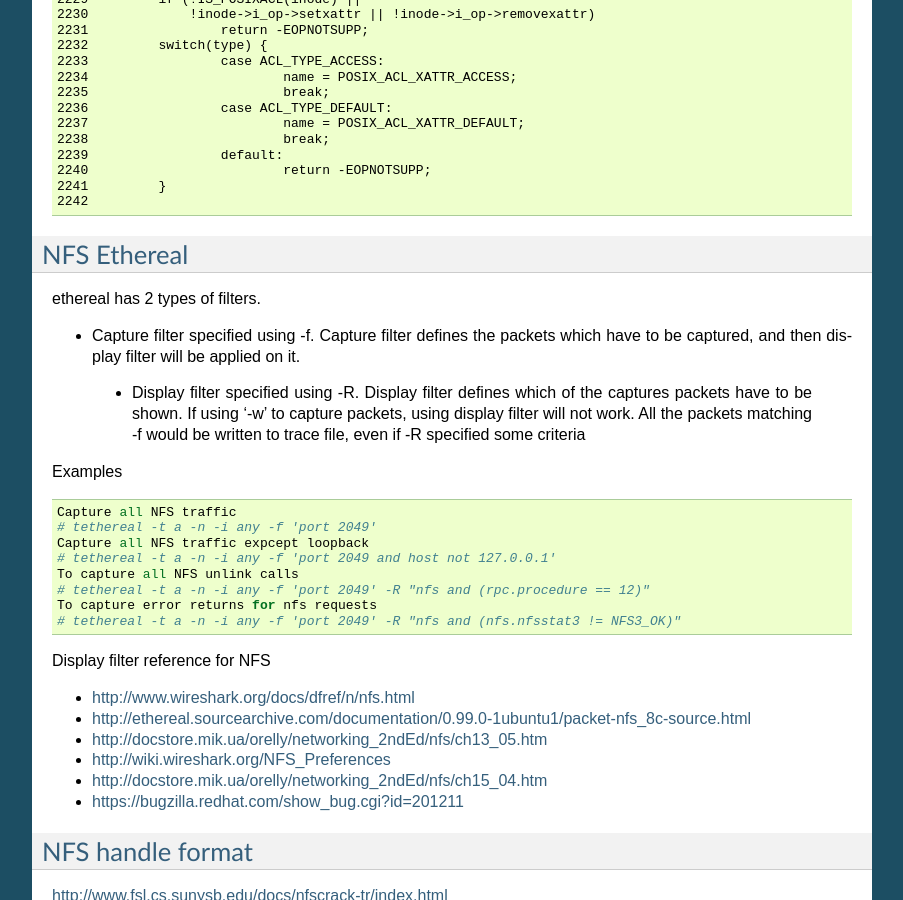
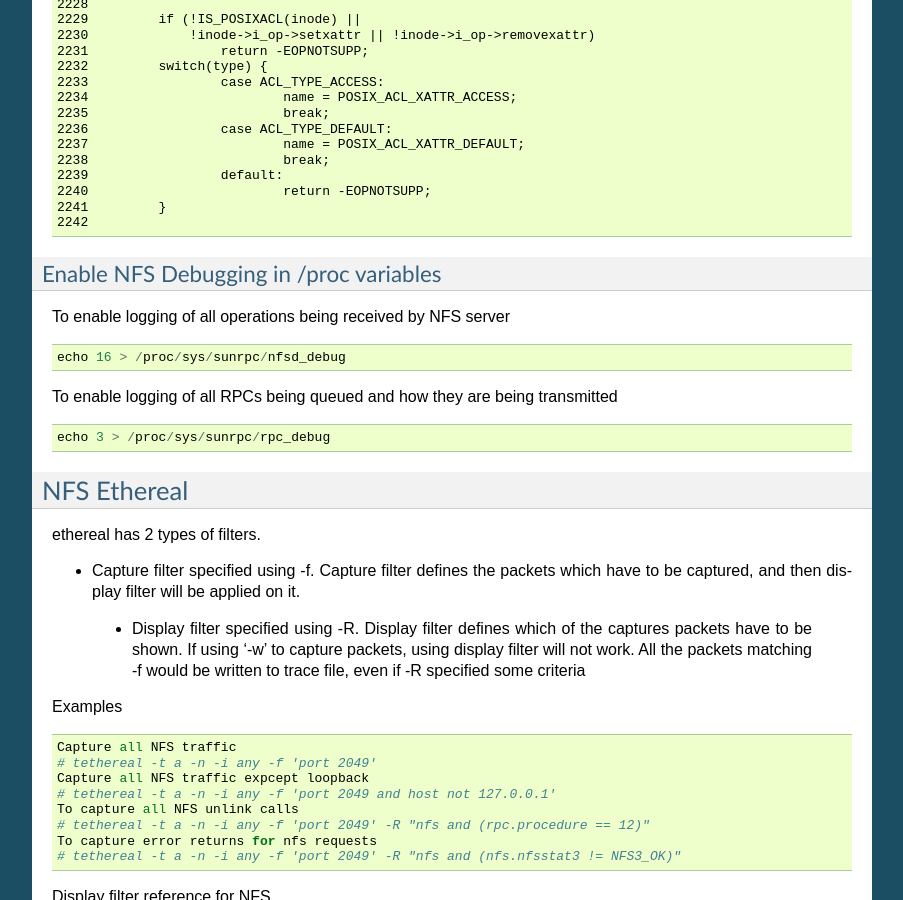
Before and after one commit to bhargavakumark/Notes, a Sphinx documentation site: the page built from source/filestore/nfs/nfs.rst, in a window 1280 px wide and 900 px high, scrolled down 19968 px. Shown: the whole window, without its empty margins (198-1101 px from the left). Built offline with Sphinx 7.4.7, drawn with Linux system fonts in a browser that asks for light colours; some of the changed text lies outside the part shown.

Commit message:
added examples of how to enabled proc debug variables nfsd_debug rpc_debug

```diff
--- a/source/filestore/nfs/nfs.rst
+++ b/source/filestore/nfs/nfs.rst
@@ -908,6 +908,25 @@ NFS server only supports posix acls, i.e, system.posix_acl_access and system.pos
         2241         }
         2242
 
+=======================================
+Enable NFS Debugging in /proc variables
+=======================================
+
+To enable logging of all operations being received by NFS server
+
+::
+
+	echo 16 > /proc/sys/sunrpc/nfsd_debug
+
+To enable logging of all RPCs being queued and how they are being transmitted
+
+::
+
+	echo 3 > /proc/sys/sunrpc/rpc_debug
+
+
+
+
 NFS Ethereal
 ------------
 ethereal has 2 types of filters.
```
